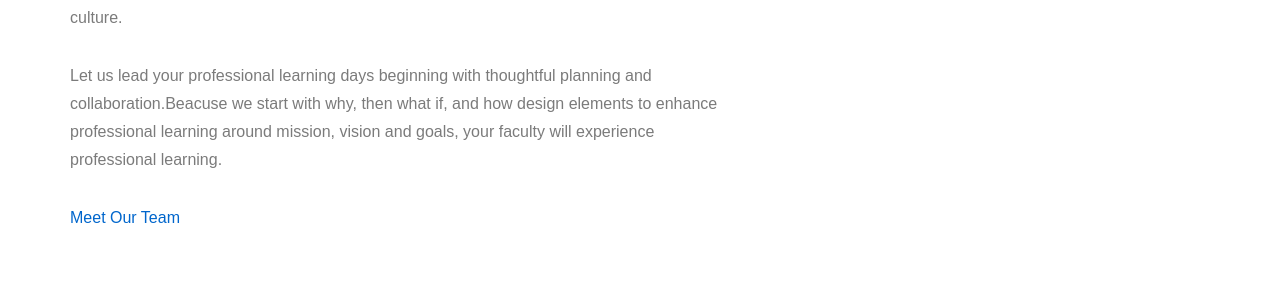
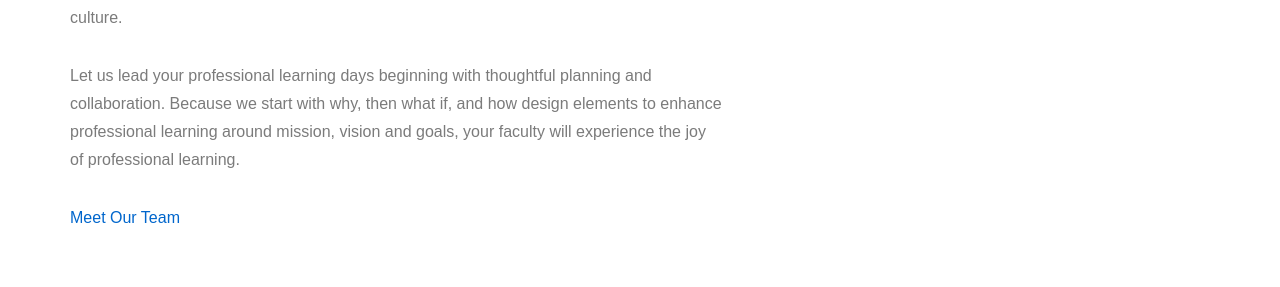
Before and after one commit to meesterkurt/joyofprofessionallearning, a Jekyll site: the page built from index.html, in a window 1280 px wide and 900 px high, scrolled down 974 px. Shown: the part 193-480 px from the top of the window. Built offline with Jekyll 4.4.1, drawn with Linux system fonts in a browser that asks for light colours; nearby versions of some CDN libraries; some web fonts are replaced.

Commit message:
line 35 spelling error

```diff
--- a/index.html
+++ b/index.html
@@ -30,7 +30,8 @@ permalink: /
             <p>Our global team of experienced professional learning coaches.</p>
           </div>
           <p>The Joy of Professional Learning introduces recipes for learning, a different approach to current professional development. The recipes represent what a global community of educators has learned over more than a hundred years of combined experience in education.
-          <p>When you create your school’s professional learning events, you integrate professionalism, sustainability, relevance, interactivity, and classroom examples that support a personal learning experience for every teacher and leader. We also know that it takes great educators like you to make this happen. We are committed to developing a close relationship with your planning team to provive engaging professional learning with clear vision. It takes planning - we are partners in desiging thoughful planning and execusion throughout the year to keep ongoing professional learning a vibrant part of the school culture.<p>Let us lead your professional learning days beginning with thoughtful planning and collaboration.Beacuse we start with why, then what if, and how design elements to enhance professional learning around mission, vision and goals, your faculty will experience professional learning.</p>
+          <p>When you create your school’s professional learning events, you integrate professionalism, sustainability, relevance, interactivity, and classroom examples that support a personal learning experience for every teacher and leader. We also know that it takes great educators like you to make this happen. We are committed to developing a close relationship with your planning team to provive engaging professional learning with clear vision. It takes planning - we are partners in desiging thoughful planning and execusion throughout the year to keep ongoing professional learning a vibrant part of the school culture.
+          <p>Let us lead your professional learning days beginning with thoughtful planning and collaboration. Because we start with why, then what if, and how design elements to enhance professional learning around mission, vision and goals, your faculty will experience the joy of professional learning.</p>
           <p><a href="/about/">Meet Our Team</a></p>
         </div>
       </div>
```
